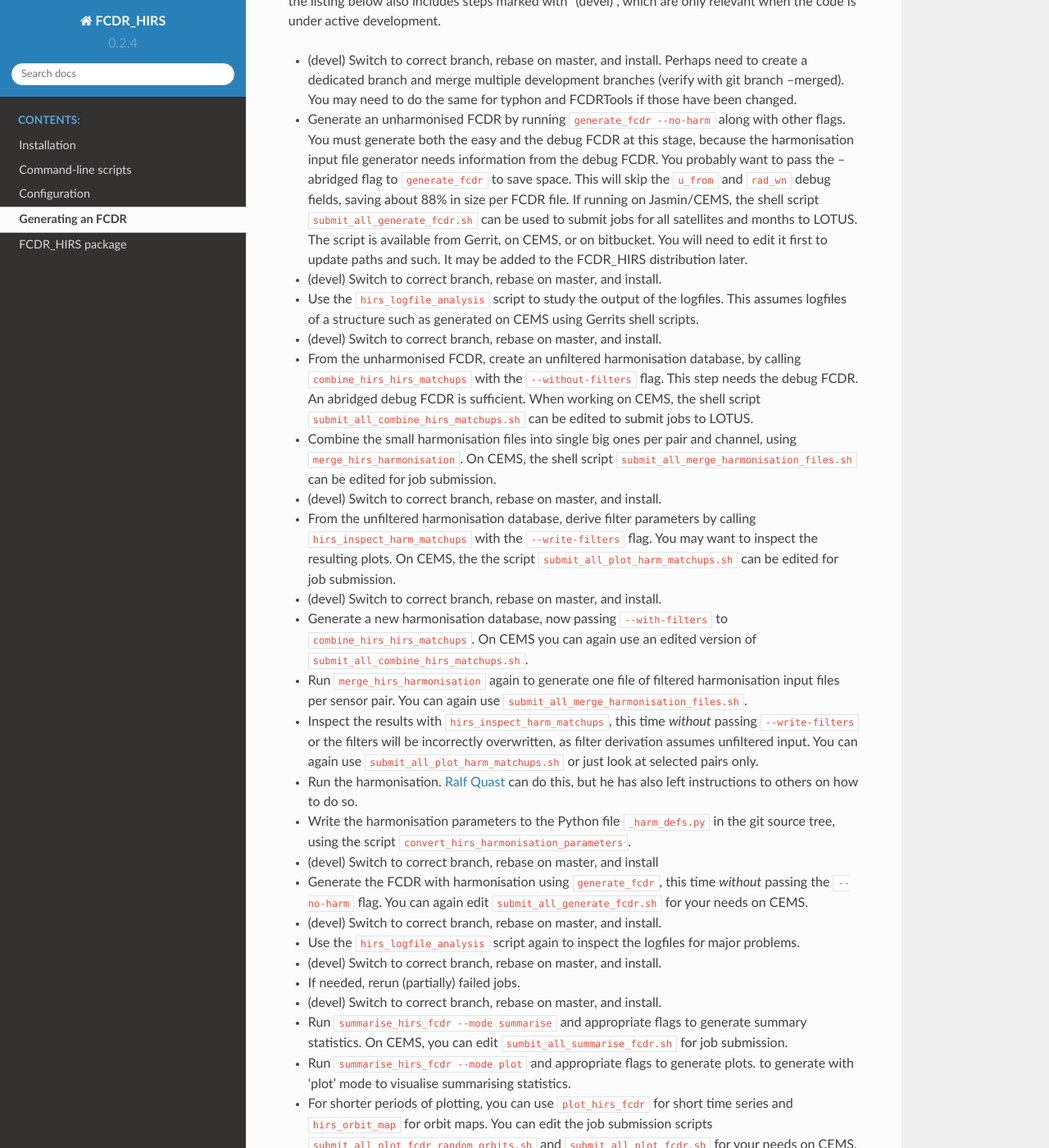
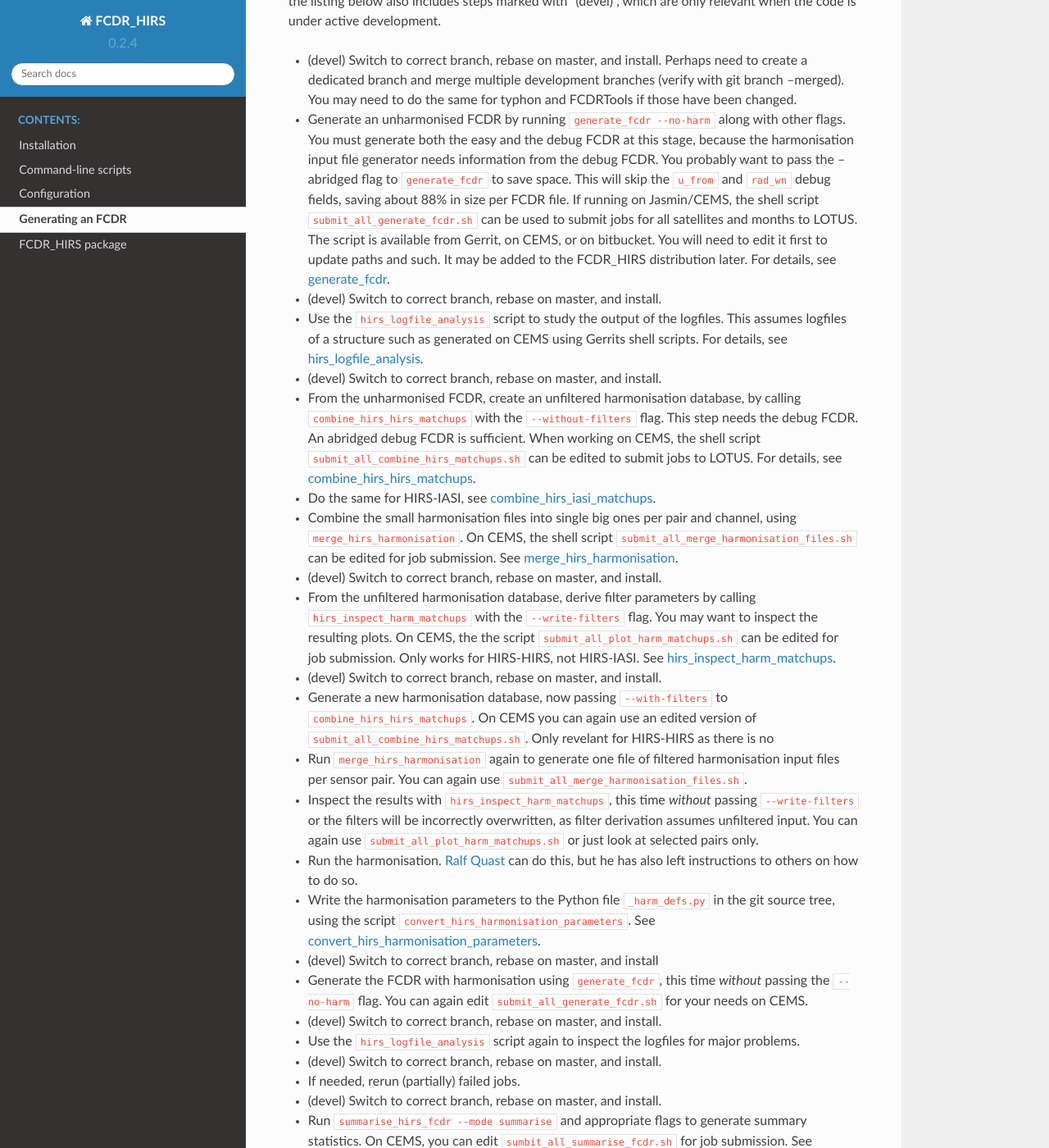
Before and after one commit to FIDUCEO/FCDR_HIRS, a Sphinx documentation site: the page built from doc/fcdrgeneration.rst, in a window 1280 px wide and 1400 px high, scrolled down 218 px. Shown: the whole window at 82% size. Built offline with Sphinx 7.4.7 and the Read the Docs theme 2.0.0, drawn with Linux system fonts in a browser that asks for light colours; pages that are not in the unit, such as notebooks, are missing from menus; some of the changed text lies outside the part shown.

Commit message:
Some more points on the harmonisation file generation

```diff
--- a/doc/fcdrgeneration.rst
+++ b/doc/fcdrgeneration.rst
@@ -1,3 +1,4 @@
+.. _how-to-generate:
 Generating an FCDR
 ------------------
 
@@ -23,12 +24,14 @@ the code is under active development.
    satellites and months to LOTUS.  The script is available from Gerrit,
    on CEMS, or on bitbucket.  You will need to edit it first to update
    paths and such.  It may be added to the FCDR\_HIRS distribution later.
+   For details, see :ref:`generate-fcdr`.
 
 -  (devel) Switch to correct branch, rebase on master, and install.
 
 -  Use the ``hirs_logfile_analysis`` script to study the output of the
    logfiles.  This assumes logfiles of a structure such as generated on
-   CEMS using Gerrits shell scripts.
+   CEMS using Gerrits shell scripts.  For details, see
+   :ref:`hirs-logfile-analysis`.
 
 -  (devel) Switch to correct branch, rebase on master, and install.
 
@@ -37,12 +40,14 @@ the code is under active development.
    ``--without-filters`` flag. This step needs the debug FCDR. An abridged
    debug FCDR is sufficient.  When working on CEMS, the shell script
    ``submit_all_combine_hirs_matchups.sh`` can be edited to submit jobs to
-   LOTUS.
+   LOTUS.  For details, see :ref:`combine-hirs-hirs-matchups`.
+
+-  Do the same for HIRS-IASI, see :ref:`combine-hirs-iasi-matchups`.
 
 -  Combine the small harmonisation files into single big ones per pair
    and channel, using ``merge_hirs_harmonisation``.  On CEMS, the shell
    script ``submit_all_merge_harmonisation_files.sh`` can be edited for job
-   submission.
+   submission.  See :ref:`merge-hirs-harmonisation`.
 
 -  (devel) Switch to correct branch, rebase on master, and install.
 
@@ -50,13 +55,14 @@ the code is under active development.
    by calling ``hirs_inspect_harm_matchups`` with the ``--write-filters``
    flag.  You may want to inspect the resulting plots.  On CEMS, the the
    script ``submit_all_plot_harm_matchups.sh`` can be edited for job
-   submission.
+   submission.  Only works for HIRS-HIRS, not HIRS-IASI.  See :ref:`hirs-inspect-harm-matchups`.
 
 -  (devel) Switch to correct branch, rebase on master, and install.
 
 -  Generate a new harmonisation database, now passing ``--with-filters``
    to ``combine_hirs_hirs_matchups``.  On CEMS you can again use an edited
-   version of ``submit_all_combine_hirs_matchups.sh``.
+   version of ``submit_all_combine_hirs_matchups.sh``.  Only revelant for
+   HIRS-HIRS as there is no
 
 -  Run ``merge_hirs_harmonisation`` again to generate one file of filtered
    harmonisation input files per sensor pair.  You can again use
@@ -73,7 +79,8 @@ the code is under active development.
 
 -  Write the harmonisation parameters to the Python file ``_harm_defs.py``
    in the git source tree, using the script
-   ``convert_hirs_harmonisation_parameters``.
+   ``convert_hirs_harmonisation_parameters``.  See
+   :ref:`convert-hirs-harmonisation-parameters`.
 
 -  (devel) Switch to correct branch, rebase on master, and install
 
@@ -94,7 +101,8 @@ the code is under active development.
 
 -  Run ``summarise_hirs_fcdr --mode summarise`` and appropriate flags to
    generate summary statistics.  On CEMS, you can edit
-   ``sumbit_all_summarise_fcdr.sh`` for job submission.
+   ``sumbit_all_summarise_fcdr.sh`` for job submission.  See
+   :ref:`summarise-fcdr`.
 
 -  Run ``summarise_hirs_fcdr --mode plot`` and appropriate flags to generate
    plots.  to generate with 'plot' mode to visualise summarising
@@ -103,7 +111,8 @@ the code is under active development.
 -  For shorter periods of plotting, you can use ``plot_hirs_fcdr`` for
    short time series and ``hirs_orbit_map`` for orbit maps.  You can edit
    the job submission scripts ``submit_all_plot_fcdr_random_orbits.sh``
-   and ``submit_all_plot_fcdr.sh`` for your needs on CEMS.
+   and ``submit_all_plot_fcdr.sh`` for your needs on CEMS.  See
+   :ref:`plot-hirs-fcdr`.
 
 -  Possibly generate yet another set of enhanced matchups, such that we
    can look at matchup-derived statistics on the resulting FCDR.
```
Also changed, not shown: doc/scripts.rst (+48 -8 lines), 1 other file.
